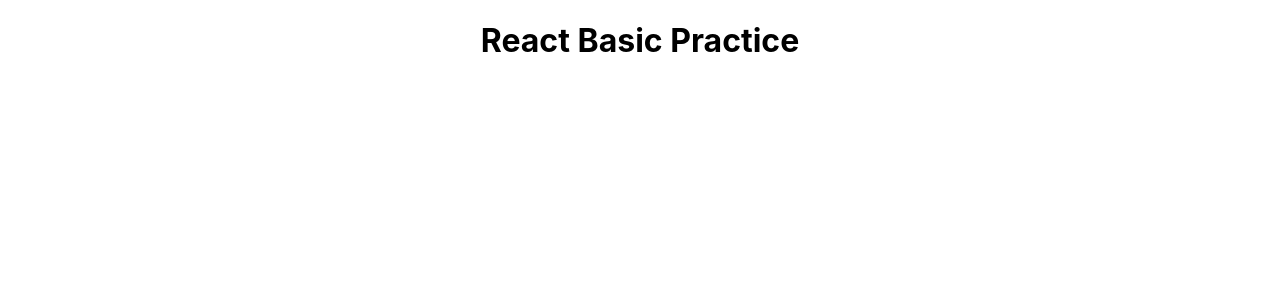
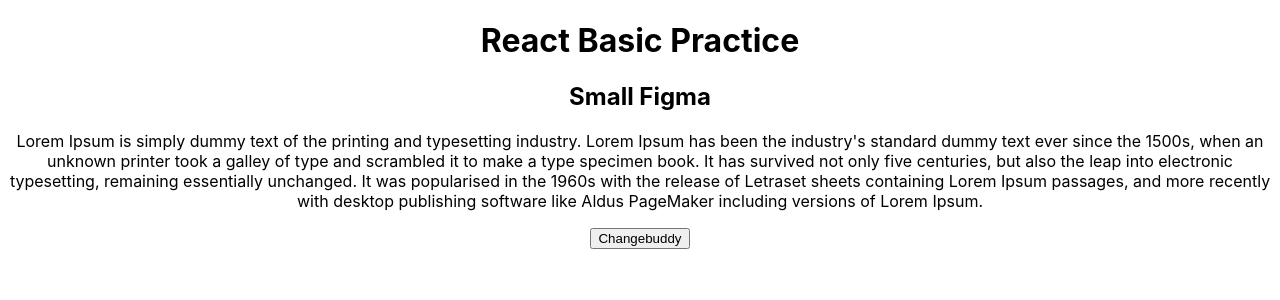
Before and after one commit to anshultamrakar/React_practice101, a React (Create React App) app in the folder react-practice-basics/: page / in a window 1280 px wide. Shown: the top 300 px of the page. Built offline with nearby package versions, Linux system fonts and the light colour scheme.

Commit message:
Build Figma app

```diff
--- a/react-practice-basics/src/App.js
+++ b/react-practice-basics/src/App.js
@@ -7,6 +7,7 @@
 // import AlphanumPassword from './AlphanumPassword';
 // import DisableSubmit from './DisableSubmit';
 // import ShowPassword from './ShowPassword';
+import DesignerTool from './DesignerTool';
 
 
 
@@ -22,6 +23,7 @@
     {/* <AlphanumPassword/> */}
     {/* <DisableSubmit/> */}
     {/* <ShowPassword/> */}
+    <DesignerTool/>
     </div>
   );
 }
--- /dev/null
+++ b/react-practice-basics/src/DesignerTool.js
@@ -0,0 +1,30 @@
+import React, { useState } from 'react';
+const DesignerTool = () => {
+    const  [changeColor , setColorChange ] = useState(false)
+
+   function changeHandler(){
+    if(changeColor){
+        return {
+           fontSize : "32px"
+        }
+     }
+     return {}
+   }
+
+   function changeColorClick(){
+    setColorChange(true)
+   }
+
+    return (
+        <main>
+            <h2>
+                Small Figma
+            </h2>
+            <p style = {changeHandler()} > Lorem Ipsum is simply dummy text of the printing and typesetting industry. Lorem Ipsum has been the industry's standard dummy text ever since the 1500s, when an unknown printer took a galley of type and scrambled it to make a type specimen book. It has survived not only five centuries, but also the leap into electronic typesetting, remaining essentially unchanged. It was popularised in the 1960s with the release of Letraset sheets containing Lorem Ipsum passages, and more recently with desktop publishing software like Aldus PageMaker including versions of Lorem Ipsum. </p>
+        <button onClick = {changeColorClick}> Changebuddy  </button>
+
+        </main>
+    )
+}
+
+export default DesignerTool
```
